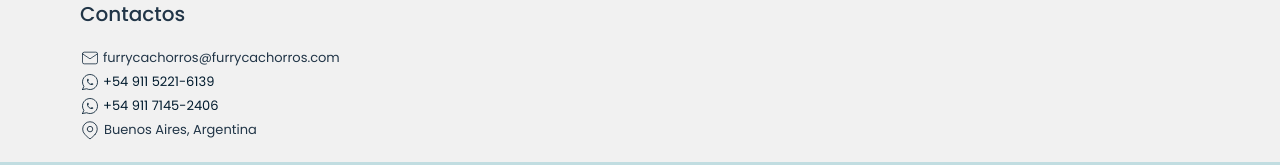
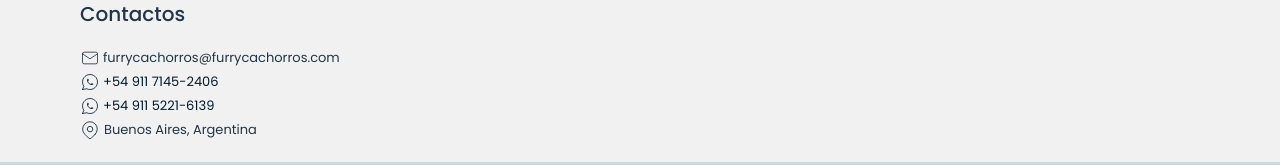
Before and after one commit to JONAAVILA/pets-in-react, a React (Vite) app: page / in a window 1280 px wide. Shown: the part 2252-2417 px from the top of the page. Built offline with nearby package versions, Linux system fonts and the light colour scheme; no server answers.

Commit message:
update whatsapp

```diff
--- a/src/views/home/Home.jsx
+++ b/src/views/home/Home.jsx
@@ -53,6 +53,17 @@ export default function Home({clas}){
                     furrycachorros@furrycachorros.com
                 </p>
                 <p>
+                    <a href="https://wa.link/imsfli"
+                       target='_blank'
+                       rel='noreferrer'>
+                        <IconBrandWhatsapp className='icon_contact'
+                                           stroke={1}
+                                           width={20}
+                                           />
+                        +54 911 7145-2406
+                    </a>
+                </p>
+                <p>
                     <a href="https://wa.link/wo5fbg"
                        target='_blank'
                        rel='noreferrer' >
@@ -61,17 +72,6 @@ export default function Home({clas}){
                                        width={20}
                                        />
                         +54 911 5221-6139
-                    </a>
-                </p>
-                <p>
-                    <a href="https://wa.link/imsfli"
-                       target='_blank'
-                       rel='noreferrer'>
-                        <IconBrandWhatsapp className='icon_contact'
-                                           stroke={1}
-                                           width={20}
-                                           />
-                        +54 911 7145-2406
                     </a>
                 </p>
                 <p>
```
